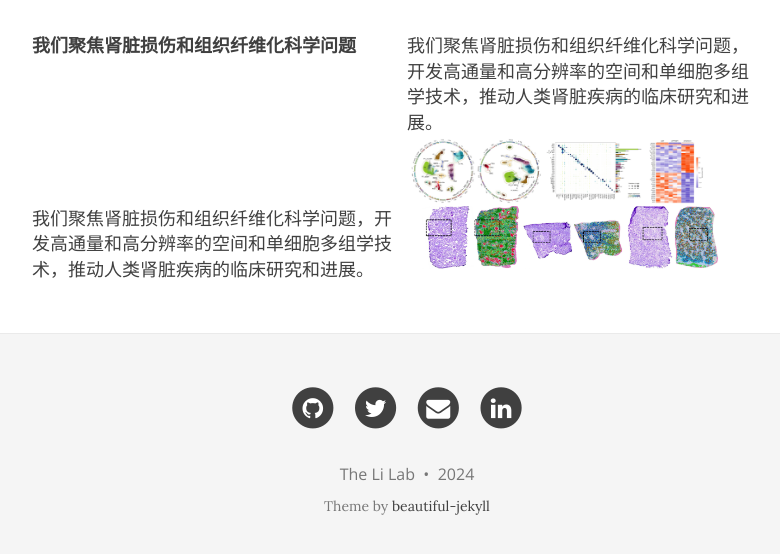
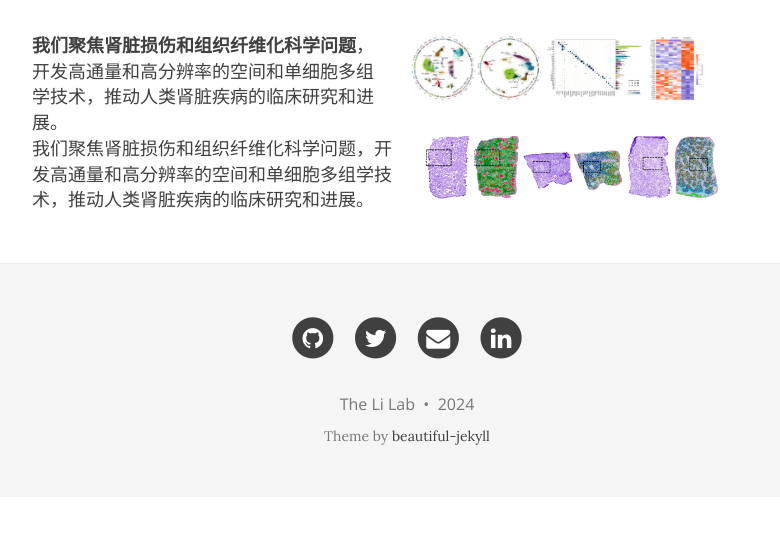
Before and after one commit to TheLiLab/thelilab.github.io, a Jekyll site: the page built from index.html, in a window 1280 px wide and 1058 px high. Shown: the part 491-1045 px from the top of the window, without its empty margins (233-1013 px from the left). Built offline with Jekyll 4.4.1, drawn with Linux system fonts in a browser that asks for light colours; nearby versions of some CDN libraries; the list of posts is cut into pages by our own code.

Commit message:
Update index.html

```diff
--- a/index.html
+++ b/index.html
@@ -14,11 +14,8 @@ bigimg:
 ---
 
 <div style="overflow: auto;">
-  <div style="float: left; width: 50%; padding-right: 20px; font-size: 18px; font-weight: bold;">
-    我们聚焦肾脏损伤和组织纤维化科学问题<br>
-  </div>
   <div style="float: left; width: 50%; padding-right: 20px;">
-    我们聚焦肾脏损伤和组织纤维化科学问题，开发高通量和高分辨率的空间和单细胞多组学技术，推动人类肾脏疾病的临床研究和进展。<br>
+    <strong>我们聚焦肾脏损伤和组织纤维化科学问题</strong>，<br>开发高通量和高分辨率的空间和单细胞多组学技术，推动人类肾脏疾病的临床研究和进展。<br>
   </div>
   <div style="float: right; width: 50%;">
     <img src="/img/coverphotos/share-seq-umap.jpg" alt="人类肾脏结构的单细胞多组学图谱" style="width: 100%; max-width: 300px;" />
```
